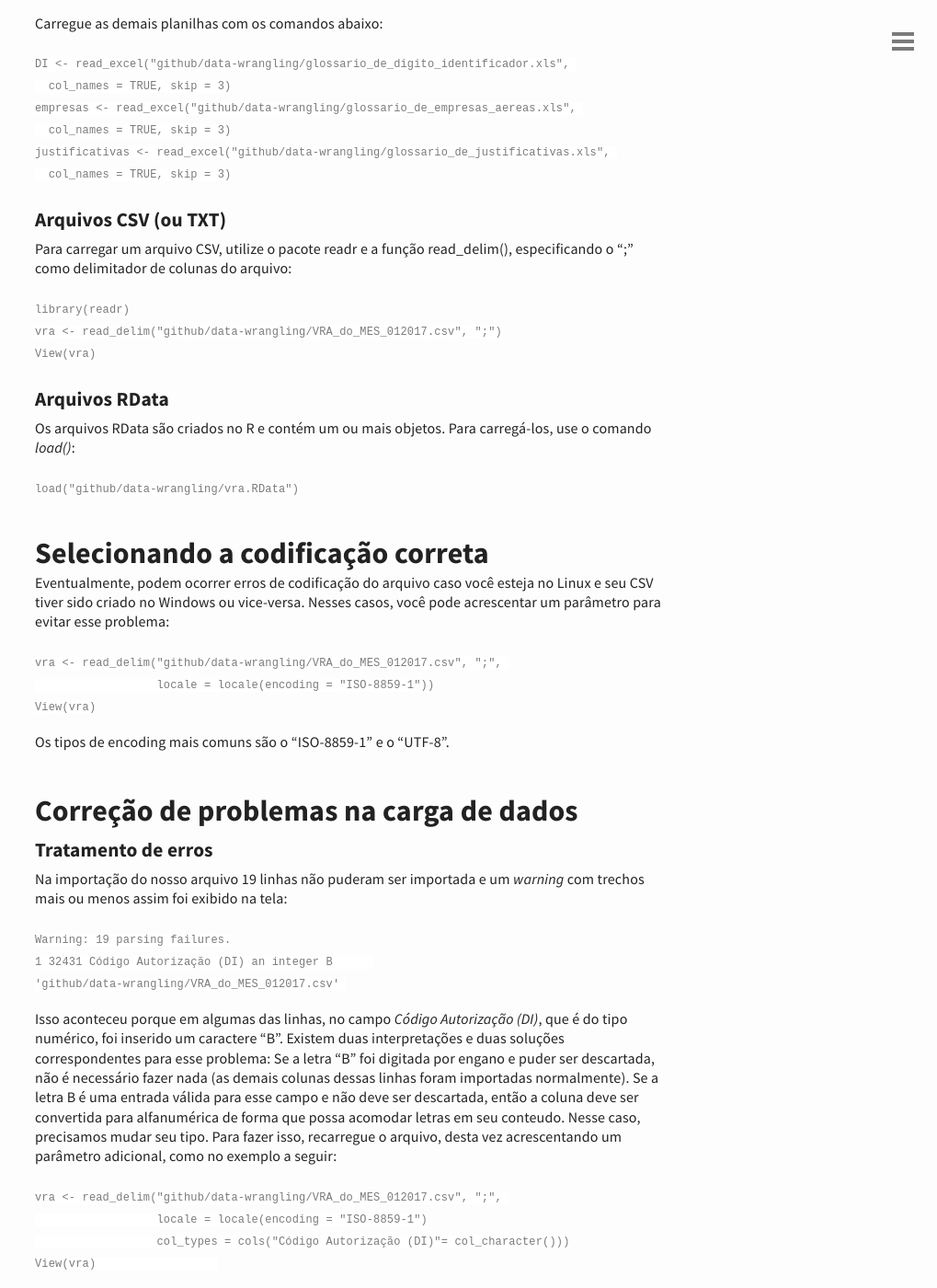
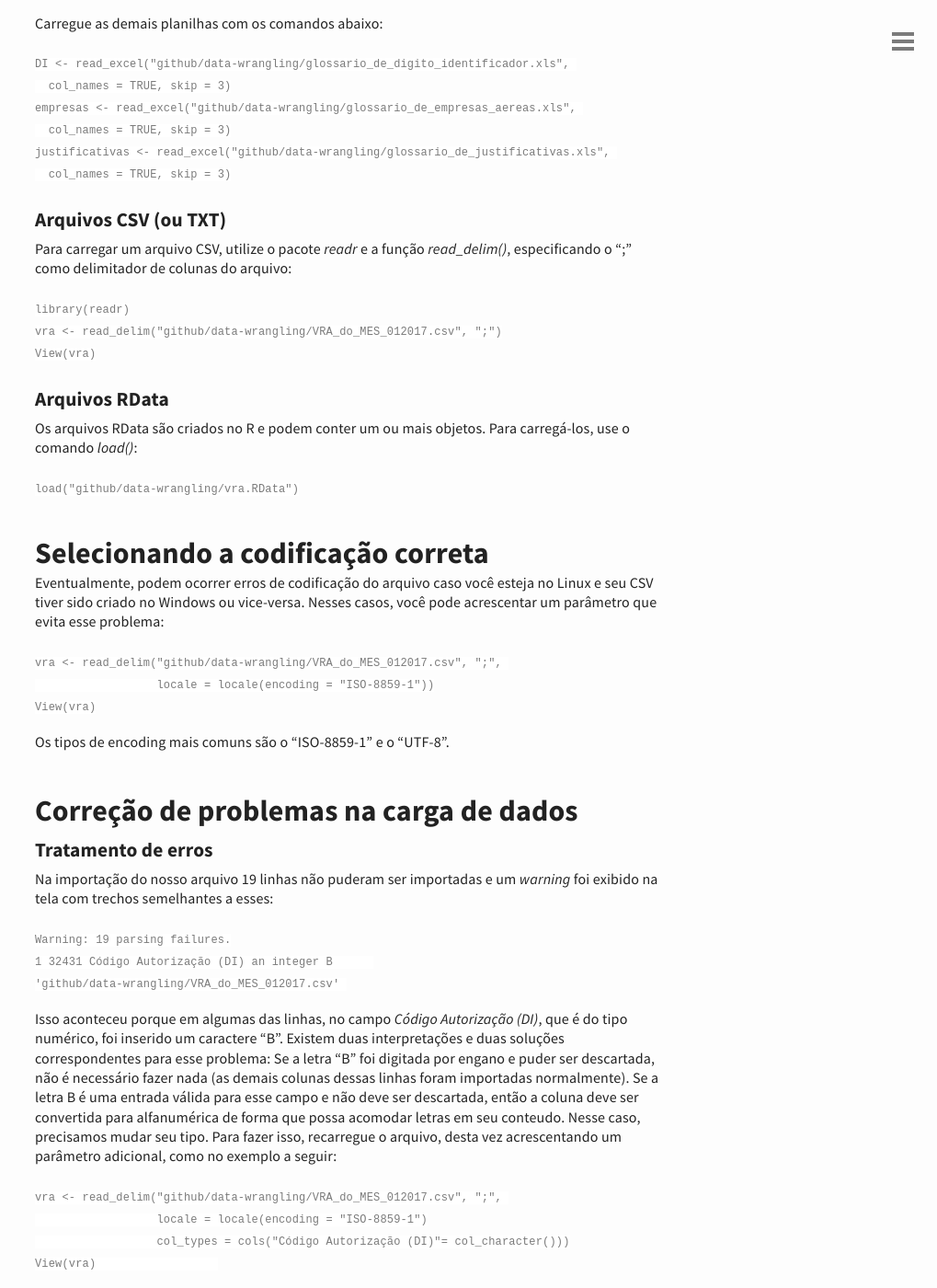
Before and after one commit to jcolares/jcolares.github.io, a Jekyll site: the page built from _posts/2018-07-31-data-wrangling.md, in a window 1280 px wide and 1400 px high, scrolled down 1616 px. Shown: the whole window at 92% size, without its empty margins (261-1280 px from the left). Built offline with Jekyll 4.4.1, drawn with Linux system fonts in a browser that asks for light colours; some of the changed text lies outside the part shown.

Commit message:
Outros ajustes no texto

````diff
--- a/_posts/2018-07-31-data-wrangling.md
+++ b/_posts/2018-07-31-data-wrangling.md
@@ -25,7 +25,7 @@ Além dos dados dos voos, precisaremos de alguns arquivos XLS Apenas baixe esses
 
 ## Carregando dados de arquivos
 ### Arquivos XLS (ou XLSX)
-Para carregar uma planilha, utilize o pacote readxl e a função read_excel(). Veja a linha de comando e, logo abaixo, a descrição dos parâmetros utilizados:
+Para carregar uma planilha, utilize o pacote *readxl* e a função *read_excel()*. Veja a linha de comando e, logo abaixo, a descrição dos parâmetros utilizados:
 ```
 library(readxl)
 aerodromos <- read_excel("github/data-wrangling/glossario_de_aerodromo.xls", skip = 3,
@@ -55,19 +55,19 @@ justificativas <- read_excel("github/data-wrangling/glossario_de_justificativas.
 ```
 
 ### Arquivos CSV (ou TXT)
-Para carregar um arquivo CSV, utilize o pacote readr e a função read_delim(), especificando o ";" como delimitador de colunas do arquivo:
+Para carregar um arquivo CSV, utilize o pacote *readr* e a função *read_delim()*, especificando o ";" como delimitador de colunas do arquivo:
 ```
 library(readr)
 vra <- read_delim("github/data-wrangling/VRA_do_MES_012017.csv", ";")
 View(vra)
 ```
 ### Arquivos RData
-Os arquivos RData são criados no R e contém um ou mais objetos. Para carregá-los, use o comando *load()*:
+Os arquivos RData são criados no R e podem conter um ou mais objetos. Para carregá-los, use o comando *load()*:
 ```
 load("github/data-wrangling/vra.RData")
 ```
 ## Selecionando a codificação correta
-Eventualmente, podem ocorrer erros de codificação do arquivo caso você esteja no Linux e seu CSV tiver sido criado no Windows ou vice-versa. Nesses casos, você pode acrescentar um parâmetro para evitar esse problema:
+Eventualmente, podem ocorrer erros de codificação do arquivo caso você esteja no Linux e seu CSV tiver sido criado no Windows ou vice-versa. Nesses casos, você pode acrescentar um parâmetro que evita esse problema:
 ```
 vra <- read_delim("github/data-wrangling/VRA_do_MES_012017.csv", ";",
                   locale = locale(encoding = "ISO-8859-1"))
@@ -77,7 +77,7 @@ Os tipos de encoding mais comuns são o "ISO-8859-1" e o "UTF-8".
 
 ## Correção de problemas na carga de dados
 ### Tratamento de erros
-Na importação do nosso arquivo 19 linhas não puderam ser importada e um *warning* com trechos mais ou menos assim foi exibido na tela:
+Na importação do nosso arquivo 19 linhas não puderam ser importadas e um *warning* foi exibido na tela com trechos semelhantes a esses:
 ```
 Warning: 19 parsing failures.
 1 32431 Código Autorização (DI) an integer B
````
Also changed, not shown: other parts of _posts/2018-07-31-data-wrangling.md (+6 -6 lines).
